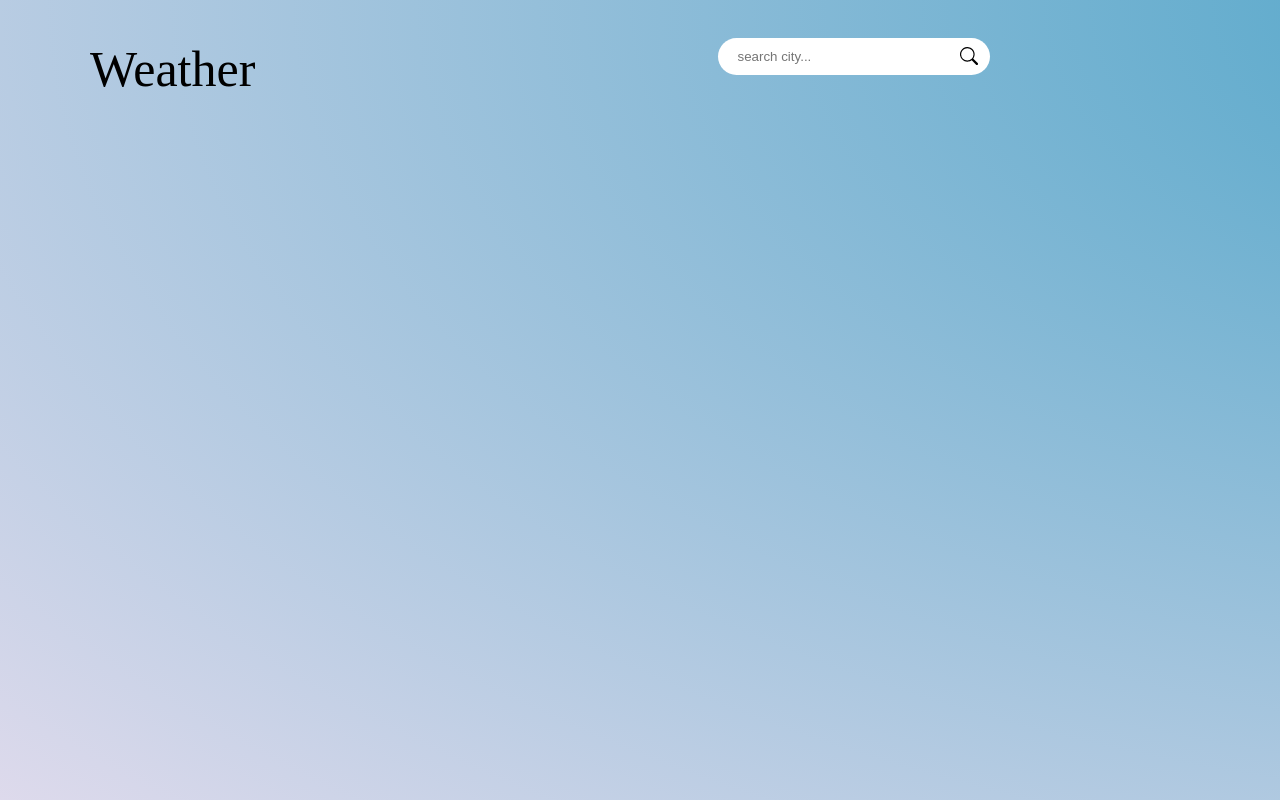
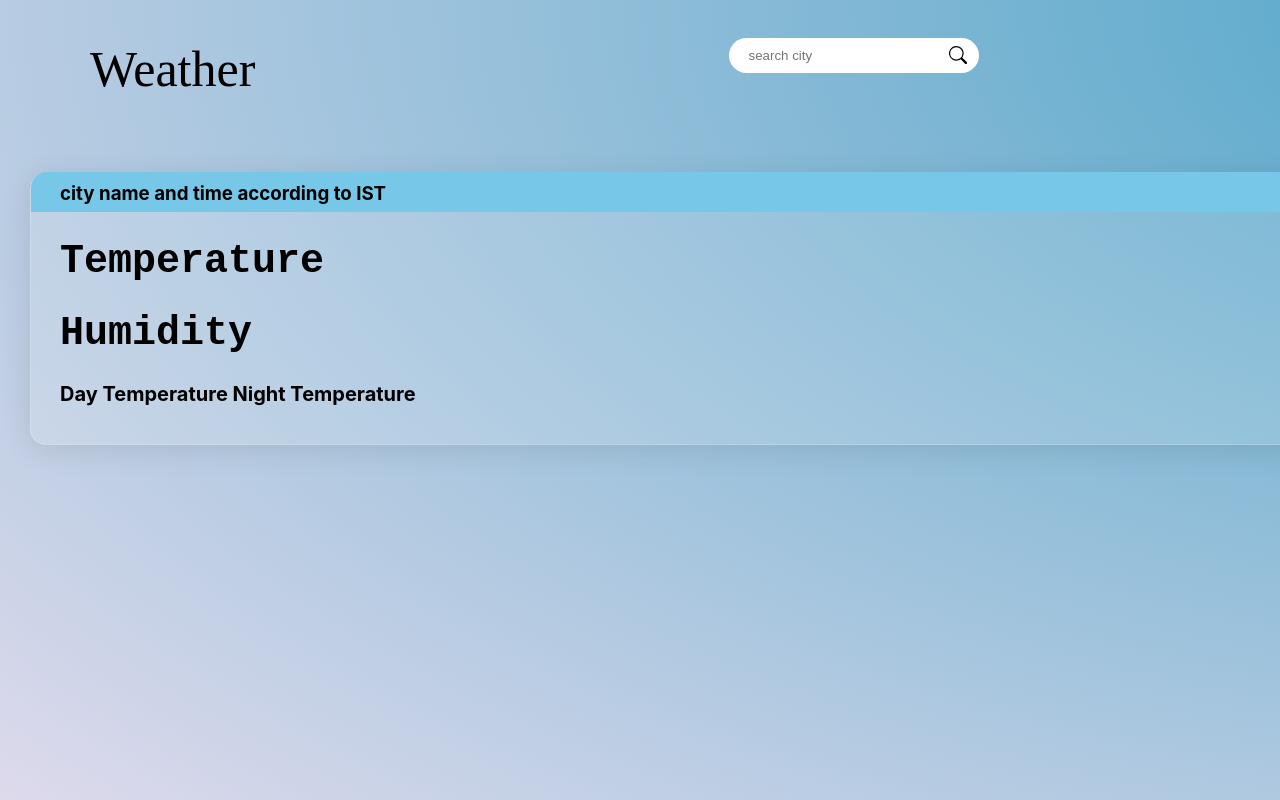
Before and after one commit to man-preet/weather-app, a React (Create React App) app: page / in a window 1280 px wide. Built offline with nearby package versions, Linux system fonts and the light colour scheme.

Commit message:
glass box

```diff
--- a/src/Home.css
+++ b/src/Home.css
@@ -1,83 +1,104 @@
-.Home{
+.Home {
     /* text-align: center; */
-  /*
+    /*
   * Created with https://www.css-gradient.com
   * Gradient link: https://www.css-gradient.com/?c1=49a3c7&c2=e6ddee&gt=r&gd=dtr
   */
-  background: rgb(101, 173, 201);
-  background: radial-gradient(at right top, rgba(73, 163, 199, 1.0), rgba(230, 221, 238, 1.0));
-  top:0;
-  height:900px;
-  position:fixed;
-  width:1700px;
+    background: rgb(101, 173, 201);
+    background: radial-gradient(
+        at right top,
+        rgba(73, 163, 199, 1),
+        rgba(230, 221, 238, 1)
+    );
+    top: 0;
+    height: 900px;
+    position: fixed;
+    width: 1700px;
+}
+.navbar-brand {
+    font-size: 30px;
+    margin-left: 90px;
+    margin-top: 40px;
+    font-family: cursive;
+    font-size: 50px;
+}
+.navbar-center {
+    text-align: center;
+    align-items: center;
+    margin-top: -210px;
+}
+.searchBox {
+    width: 250px;
+    height: 35px;
+    border: transparent;
+    border-radius: 30px;
+    padding-left: 20px;
+    outline: none;
+}
+
+.bi-search {
+    margin-left: -35px;
+    position: relative;
+    padding: 5px 5px;
+    top: 8.5px;
+}
+.bi-search:hover {
+    border-radius: 30px;
+    padding: 5px 5px;
+    top: 8.5px;
+    background: rgb(119, 200, 232);
+    transform: translate(3px, 1px);
+    transition: 0.3s ease-in-out;
+}
+
+.glassBox1 {
+    /* From https://css.glass */
+    background: rgba(255, 255, 255, 0.13);
+    border-radius: 16px;
+    box-shadow: 0 4px 30px rgba(0, 0, 0, 0.1);
+    backdrop-filter: blur(0px);
+    -webkit-backdrop-filter: blur(0px);
+    border: 1px solid rgba(255, 255, 255, 0.18);
+    width: 95%;
+    height: 30%;
+    margin-top: 100px;
+    margin-left:30px;
+    justify-content: center;
+    align-items: center;
+}
+.cityName{
+  padding-left:29px;
+  padding-top: 10px;
+  height:30px;
+  margin-top: -2px;
+  background: rgb(119, 200, 232);
+  border-radius: 16px 16px 0px 0px;
+}
+
+.temp,.humidity{
+  font-size: 40px;
+  padding-left:29px;
 
 }
-.navbar-brand
-{
-  font-size:30px;
-  margin-left:90px;
-  margin-top:40px;
-  font-family:cursive;
-  font-size: 50px;
+.day-night{
+  font-size:20px;
+  padding-left: 29px;
 }
-.navbar-center{
-  text-align:center;
-  align-items: center;
-  margin-top:-210px;
-
-}
-.searchBox{
-  width:250px;
-  height:35px;
-  border:transparent;
-  border-radius:30px;
-  padding-left: 20px;
-}
-
-.bi-search{
-  margin-left:-35px;
-  position :relative;
-
-  /* border-radius:30px; */
-  padding:5px 5px;
-  top:8.5px;
-  /* background: rgb(91, 170, 201); */
-}
-.bi-search:hover{
-  border-radius:30px;
-  padding:5px 5px;
-  top:8.5px;
-  background: rgb(119, 200, 232);
-  transform:translate(3px,1px);
+.weather{
+   font-size: 20px;
+   text-align: right;
+   top:-130px;
+   padding-right: 120px;
+   position: relative;
 }
 
 
-.glassBox{
-    /* From https://css.glass */
-   background: rgba(247, 250, 250, 0.18);
-   border-radius: 16px;
-   box-shadow: 0 4px 30px rgba(0, 0, 0, 0.1);
-   backdrop-filter: blur(2.9px);
-   -webkit-backdrop-filter: blur(2.9px);
-   border: 1px solid rgba(247, 250, 250, 1);
 
-     width:600px;
-     height:400px;
-     margin-top: 100px;
-     margin-left:550px;
+h1 {
+    font-size: 80px;
+    font-family: monospace;
+}
 
-
-     justify-content: center;
-     align-items: center;
-
-   }
-
-   h1{
-     font-size:80px;
-     font-family:monospace;
-
-   }
-
-   input{
-     margin-top:150px;
-   }
+input {
+    margin-top: 150px;
+}
--- a/src/Home.js
+++ /dev/null
@@ -1,86 +0,0 @@
-import react,{useState} from 'react';
-import './Home.css';
-import './App';
-
-
-function Home(){
-
-  const [weather, setWeather] = useState([
-    { place: 'ludhiana', temp: '25C' },
-    { place: 'chandigarh', temp: '22C' },
-    { place: 'patiala', temp: '23C' },
-    { place: 'nangal', temp: '24C' },
-    { place: 'patna', temp: '24C' },
-  ]);
-
-
-  const [inputValue,setInputValue] = useState('');
-  const [outputValue,setOutputValue]=useState('');
-
-
-  const handleInputChange = (e) => {
-     setInputValue(e.target.value);
-
-  };
-
-  const processInput=()=> {
-    const foundEntry=weather.find((entry)=>entry.place.toLowerCase() === inputValue.toLowerCase());
-    if(foundEntry){
-      setOutputValue(foundEntry.temp);
-    }
-    else{
-      setOutputValue("No Match Found");
-    }
-
-
- };
-
-
-  return (
-
-    <div className="Home">
-      <div className="navbar-nav">
-        <div className="navbar-brand">Weather</div>
-        <div className="navbar-center">
-            <input type="text"
-            placeholder='search city...'
-            className="searchBox"
-
-              />
-            <svg xmlns="http://www.w3.org/2000/svg" width="18" height="18" fill="black" class="bi bi-search" viewBox="0 0 16 16">
-            <path d="M11.742 10.344a6.5 6.5 0 1 0-1.397 1.398h-.001c.03.04.062.078.098.115l3.85 3.85a1 1 0 0 0 1.415-1.414l-3.85-3.85a1.007
-             1.007 0 0 0-.115-.1zM12 6.5a5.5 5.5 0 1 1-11 0 5.5 5.5 0 0 1 11 0z"/>
-            </svg>
-        </div>
-      </div>
-
-      <div className="glassBox1">
-
-      </div>
-
-
-      {/* <div className="glassBox">
-
-      <input
-        type="text"
-        value={inputValue}
-        onChange={handleInputChange}
-        />
-       <br/>
-        <button onClick={processInput}>Output</button>
-        <br/>
-        <p>{outputValue}</p> */}
-
-
-
-
-
-
-        </div>
-        //   </div>
-
-        )
-}
-
-
-export default Home;
--- /dev/null
+++ b/src/Home.jsx
@@ -0,0 +1,86 @@
+import react, { useState } from "react";
+import "./Home.css";
+import "./App";
+
+const Home = () => {
+    const [weather, setWeather] = useState([
+        { place: "ludhiana", temp: "25C" },
+        { place: "chandigarh", temp: "22C" },
+        { place: "patiala", temp: "23C" },
+        { place: "nangal", temp: "24C" },
+        { place: "patna", temp: "24C" },
+    ]);
+
+    const [inputValue, setInputValue] = useState("");
+    const [outputValue, setOutputValue] = useState("");
+
+    const handleInputChange = (e) => {
+        setInputValue(e.target.value);
+    };
+
+    const processInput = () => {
+        const foundEntry = weather.find(
+            (entry) => entry.place.toLowerCase() === inputValue.toLowerCase()
+        );
+        if (foundEntry) {
+            setOutputValue(foundEntry.temp);
+        } else {
+            setOutputValue("No Match Found");
+        }
+    };
+
+    return (
+        <>
+            <div className="Home">
+                <div className="navbar-nav">
+                    <div className="navbar-brand">Weather</div>
+                    <div className="navbar-center">
+                        <input
+                            type="search"
+                            placeholder="search city"
+                            className="searchBox"
+                        />
+                            <svg
+                                xmlns="http://www.w3.org/2000/svg"
+                                width="18"
+                                height="18"
+                                fill="black"
+                                className="bi bi-search"
+                                viewBox="0 0 16 16"
+                            >
+                                <path
+                                    d="M11.742 10.344a6.5 6.5 0 1 0-1.397 1.398h-.001c.03.04.062.078.098.115l3.85 3.85a1 1 0 0 0 1.415-1.414l-3.85-3.85a1.007
+             1.007 0 0 0-.115-.1zM12 6.5a5.5 5.5 0 1 1-11 0 5.5 5.5 0 0 1 11 0z"
+                                />
+                            </svg>
+                    </div>
+                </div>
+
+                <div className="glassBox1">
+
+                  <h3 className="cityName"> city name and time according to IST</h3>
+                  <h1 className="temp"> Temperature </h1>
+                  <h1 className="humidity">Humidity</h1>
+                  <h3 className="day-night">Day Temperature  Night Temperature</h3>
+                  <h3 className="weather">How's Weather</h3>
+
+                </div>
+
+                {/* <div className="glassBox">
+
+<input
+type="text"
+value={inputValue}
+onChange={handleInputChange}
+/>
+<br/>
+<button onClick={processInput}>Output</button>
+<br/>
+<p>{outputValue}</p> */}
+            </div>
+        </>
+        //   </div>
+    );
+};
+
+export default Home;
```
